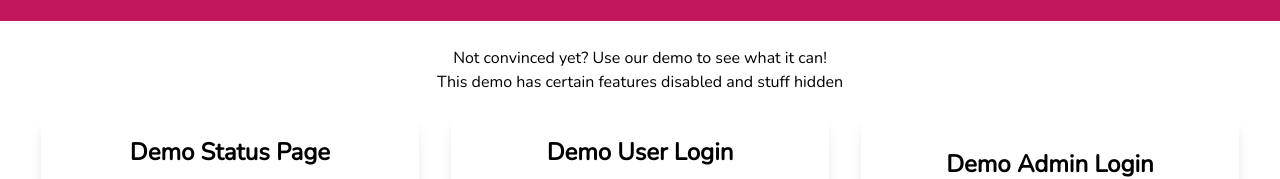
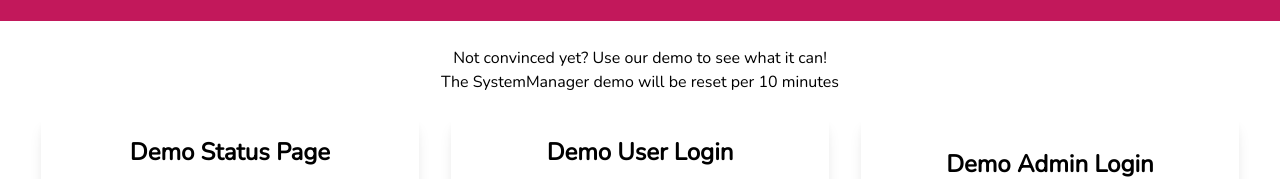
Before and after one commit to systemmanager-io/Showcase, a React (Create React App) app: page /demo in a window 1280 px wide. Shown: the part 171-350 px from the top of the page. Built offline with nearby package versions, Linux system fonts and the light colour scheme.

Commit message:
Added reset clausule

```diff
--- a/src/pages/Demo.js
+++ b/src/pages/Demo.js
@@ -10,7 +10,8 @@
                 <SystemManagerShowcaseTopBar/>
                 <div className="text-center showcase-padding">
                     <h2>Not convinced yet? Use our demo to see what it can!</h2>
-                    <h5>This demo has certain features disabled and stuff hidden</h5>
+                    <h5 hidden>This demo has certain features disabled and stuff hidden</h5>
+                    <h5>The SystemManager demo will be reset per 10 minutes</h5>
                     <hr/>
                     <div className="flex flex-wrap">
                         <div className="w-full md:w-6/12 lg:w-4/12">
```
